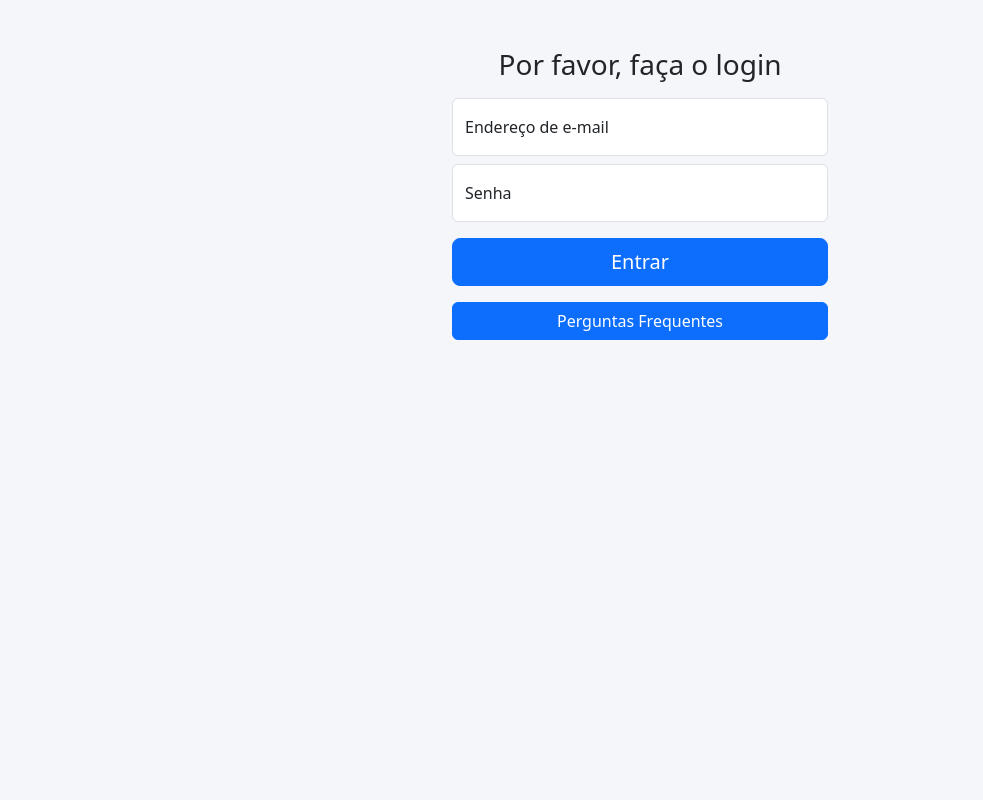
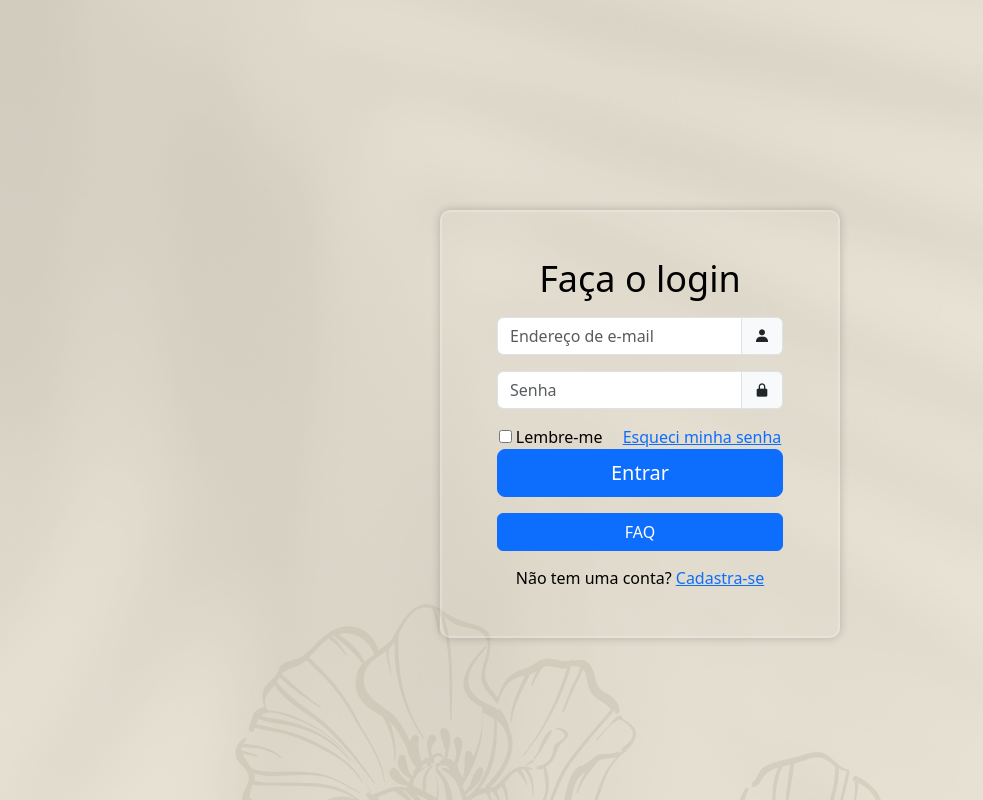
Before and after one commit to annajmm/Projeto---login, a plain HTML site: page index.html in a window 1280 px wide. Shown: the whole page, without its empty margins (0-983 px from the left). Drawn offline with nearby package versions, Linux system fonts and the light colour scheme.

Commit message:
Realiza modificações na página

```diff
--- a/index.html
+++ b/index.html
@@ -5,7 +5,9 @@
 <meta name="viewport" content="width=device-width, initial-scale=1">
 <title>Login + FAQ</title>
 
+<link href="https://unpkg.com/boxicons@2.1.4/css/boxicons.min.css" rel="stylesheet">
 <link href="https://cdn.jsdelivr.net/npm/bootstrap@5.3.2/dist/css/bootstrap.min.css" rel="stylesheet">
+<link rel="stylesheet" href="signin.css">
 
 <style>
 body {
@@ -47,32 +49,47 @@ body {
 <div class="container mt-5" style="max-width: 400px;">
   <main class="form-signin">
     <form>
-      <h1 class="h3 mb-3 fw-normal">Por favor, faça o login</h1>
+      <h1 class="h3 mb-3 fw-normal">Faça o login</h1>
 
-      <div class="form-floating mb-2">
-        <input type="email" class="form-control" placeholder="name@example.com">
-        <label>Endereço de e-mail</label>
+      <div class="mb-3">
+         <div class="input-group">
+        <input type="email" class="form-control" placeholder="Endereço de e-mail">
+        <span class="input-group-text">
+        <i class="bx bxs-user"></i>
+        </span>
+      </div>
       </div>
 
-      <div class="form-floating mb-3">
+     <div class="mb-3">
+     <div class="input-group">
         <input type="password" class="form-control" placeholder="Senha">
-        <label>Senha</label>
+
+         <span class="input-group-text">
+        <i class="bx bxs-lock-alt"></i>
+            </span>
+     </div>
       </div>
+       <input type="checkbox" value="remember-me"> Lembre-me
+    <a href="#" class="ms-3 text white">Esqueci minha senha</a>
 
       <button class="w-100 btn btn-lg btn-primary" type="submit">Entrar</button>
     </form>
 
     <!-- Botão para mostrar FAQ -->
     <button onclick="mostrarFAQ()" class="btn btn-primary mt-3 w-100">
-  Perguntas Frequentes
+  FAQ
 </button>
     </button>
   </main>
+  <div>
+  <p> Não tem uma conta? <a href="#"> Cadastra-se </a></p>
+</div>
+</div>
 </div>
 
 <!-- FAQ -->
 <div class="container" id="faqSection" style="max-width:600px;">
-  <h2 class="text-center mb-4">Perguntas Frequentes</h2>
+  <h2 class="text-center mb-4">FAQ</h2>
 
   <div class="faq-item">
     <button class="faq-button" onclick="toggleAnswer(this)">
--- a/signin.css
+++ b/signin.css
@@ -1,4 +1,12 @@
 html,
+
+@import url('https://fonts.googleapis.com/css2?family=Lato:ital,wght@0,100;0,300;0,400;0,700;0,900;1,100;1,300;1,400;1,700;1,900&family=Poppins:ital,wght@0,100;0,200;0,300;0,400;0,500;0,600;0,700;0,800;0,900;1,100;1,200;1,300;1,400;1,500;1,600;1,700;1,800;1,900&display=swap');
+
+ *{ margin: 0;
+    padding: 0;
+    box-sizing: border-box;
+    font-family: "Poppins", sans-serif;
+ }
 body {
   height: 100%;
 }
@@ -8,32 +16,84 @@ body {
   align-items: center;
   padding-top: 40px;
   padding-bottom: 40px;
-  background-color: #f5f5f5;
+  background-size: cover;
+  background-position: center;
+  background: url('/Capa site.png');
+  min-height: 100vh;
+}
+
+.container {
+  width: 420px;
+  background-color: transparent;
+  border: 2px solid rgba(255, 255, 255, .2);;
+  border-radius: 10px;
+  color:black;
+  padding: 30px 40px;
+  box-shadow: 0 0 10px rgba(0, 0, 0, .2);
+}
+
+.container h1 {
+    font-size: 36px;
+    text-align: center;
+    width: 100%;
+    height: 100%;
+
 }
 
 .form-signin {
+  position: relative;
   width: 100%;
+   outline: none;
+
   max-width: 330px;
   padding: 15px;
   margin: auto;
+
 }
 
 .form-signin .checkbox {
+   position: relative;
+    width: 100%;
+    height: 100%;
+    background-color: transparent;
+    border: none;
+    outline: none;
+    font-size: 16px;
+    color:black;
+    padding: 20px 45px 20px 20px;
+    border-radius: 40px;
+    border: 2px solid rgba(255, 255, 255, .2);
   font-weight: 400;
 }
 
+.input-box i {
+  position: absolute;
+  right: 20px;
+  top: 25%;
+  font-size: 20px;
+
+}
+
 .form-signin .form-floating:focus-within {
+   color:bisque;
   z-index: 2;
 }
 
-.form-signin input[type="email"] {
+.form-signin input[type="Endereço de e-mail"] {
+      outline: none;
+      color:bisque;
+
   margin-bottom: -1px;
   border-bottom-right-radius: 0;
   border-bottom-left-radius: 0;
 }
 
-.form-signin input[type="password"] {
+.form-signin input[type="Senha"] {
   margin-bottom: 10px;
   border-top-left-radius: 0;
   border-top-right-radius: 0;
 }
+
+.a {
+  accent-color:white;
+}
```
Also changed, not shown: Capa site.png (added), 1 other file.
